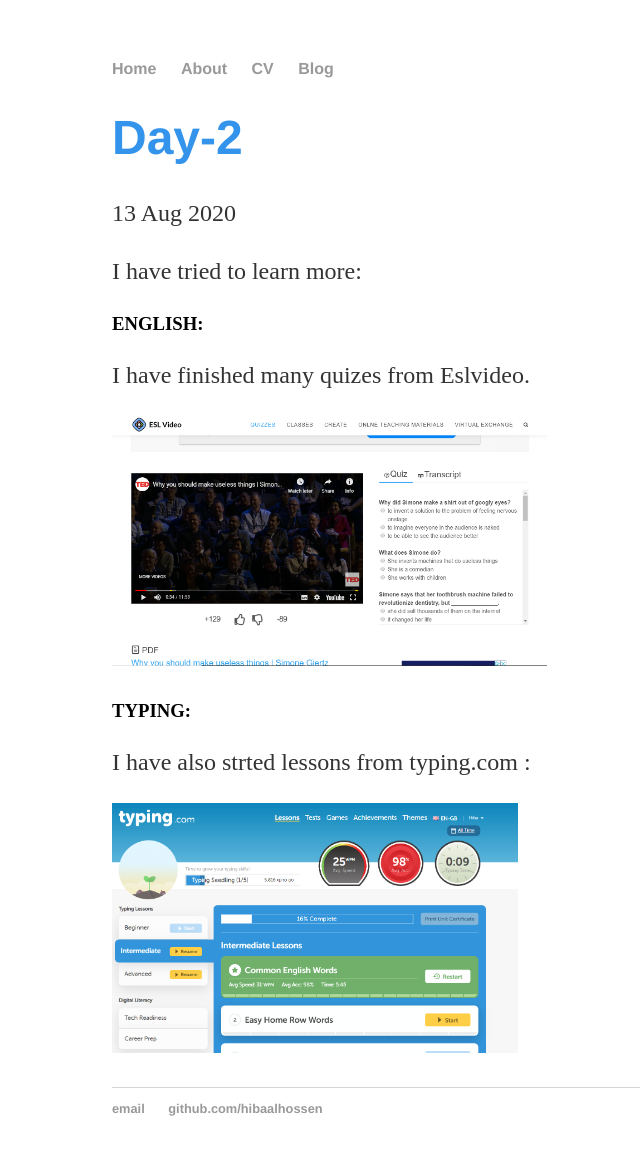
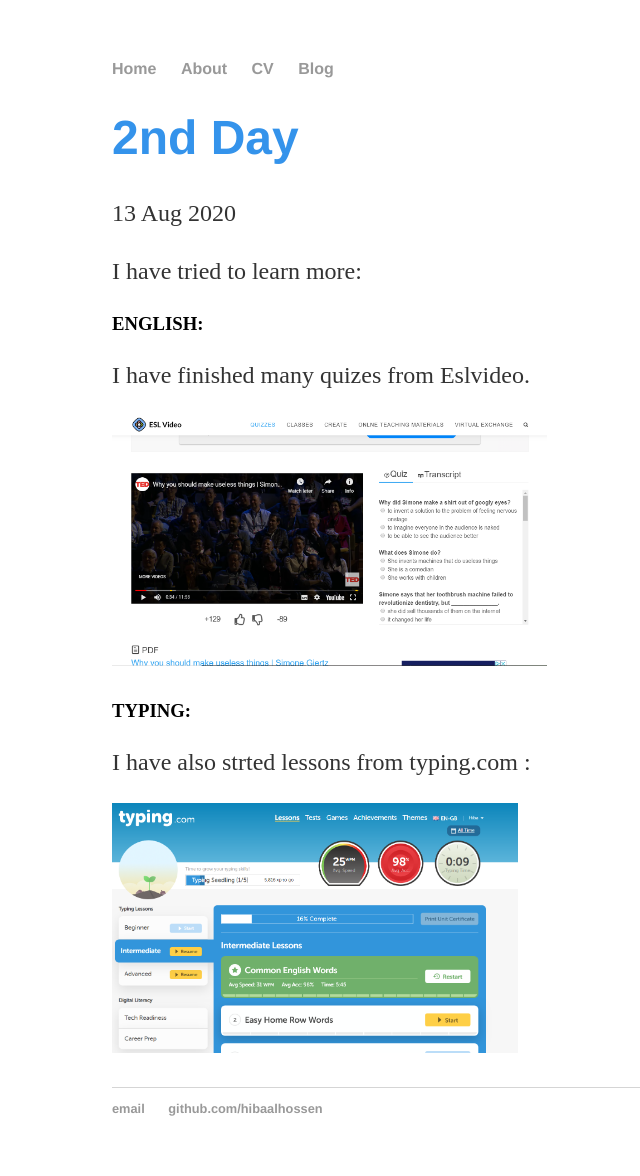
Before and after one commit to hibaalhossen/hibaalhossen.github.io, a Jekyll site: the page built from _posts/2020-08-13-Day2.md, in a window 1280 px wide. Shown: the whole page, without its empty margins (80-720 px from the left). Built offline with Jekyll 4.4.1, drawn with Linux system fonts in a browser that asks for light colours.

Commit message:
Update 2020-08-13-Day2.md

```diff
--- a/_posts/2020-08-13-Day2.md
+++ b/_posts/2020-08-13-Day2.md
@@ -1,6 +1,6 @@
 ---
 layout: post
-title: "Day-2"
+title: "2nd Day"
 date: 2020-08-13
 ---
 
@@ -9,10 +9,10 @@
 <h3> ENGLISH: </h3>
 I have finished many quizes from Eslvideo.
 
-<img src="/Images/eslvideo.png" alt="day1" height="250">
+<img src="/Images/eslvideo.PNG" alt="day1" height="250">
 
 <h3> TYPING: </h3>
 
 I have also strted lessons from  typing.com :
 
-<img src="/Images/typing.png" alt="day1" height="250">
+<img src="/Images/typing.PNG" alt="day1" height="250">
```
